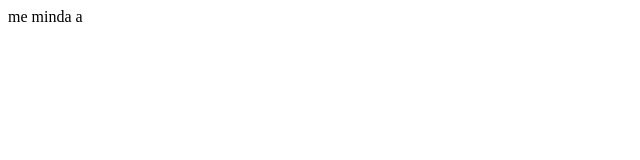
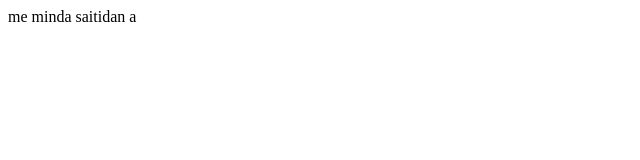
Before and after one commit to nickaabramishvili/pirveli-project, a plain HTML site: page index.html in a window 1280 px wide. Shown: the full height of the page, 0-640 px from the left. Drawn offline with Linux system fonts and the light colour scheme.

Commit message:
Update index.html

```diff
--- a/index.html
+++ b/index.html
@@ -4,6 +4,6 @@
 	<title></title>
 </head>
 <body>
-	<a>me minda a</a>
+	<a>me minda saitidan a</a>
 </body>
 </html>
```
